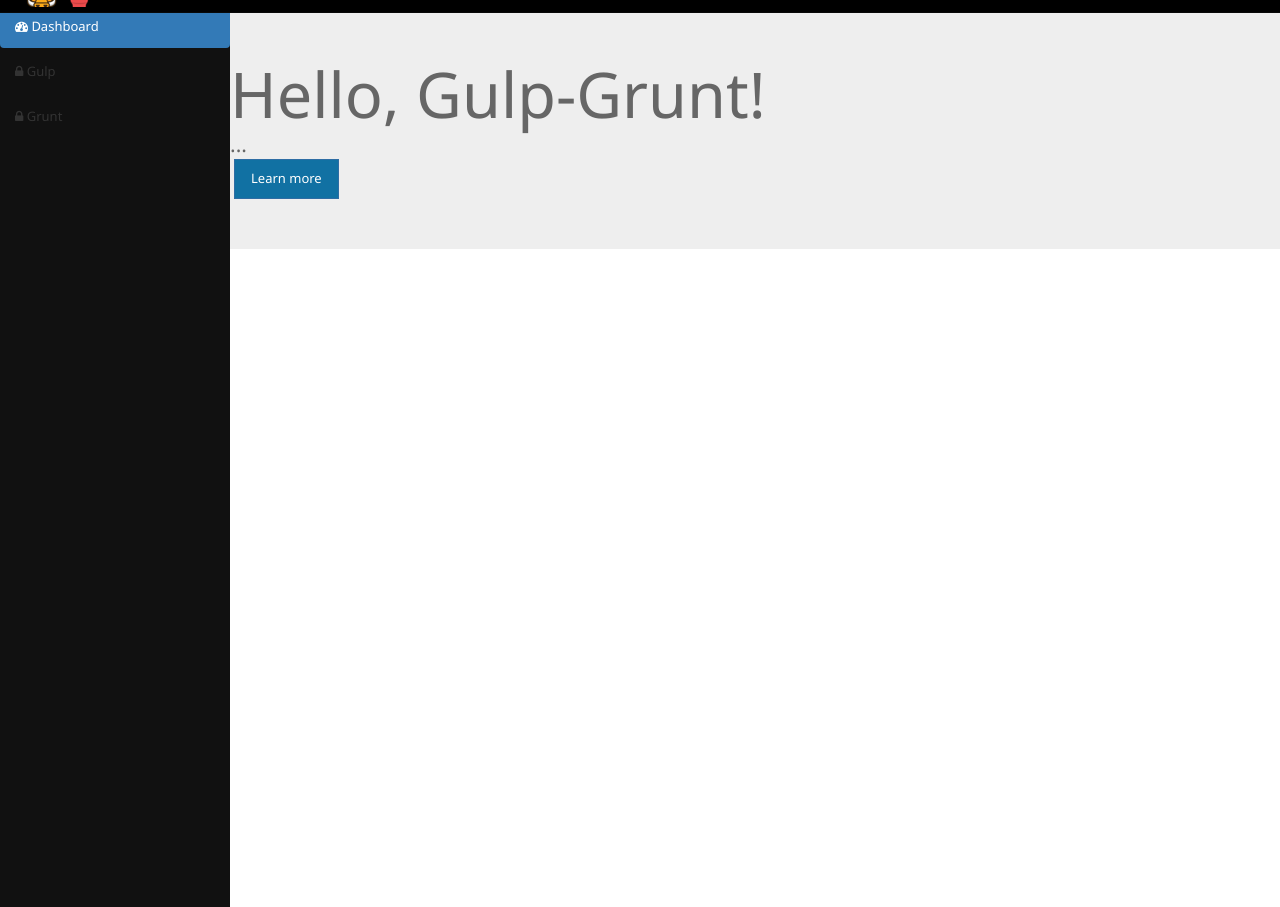
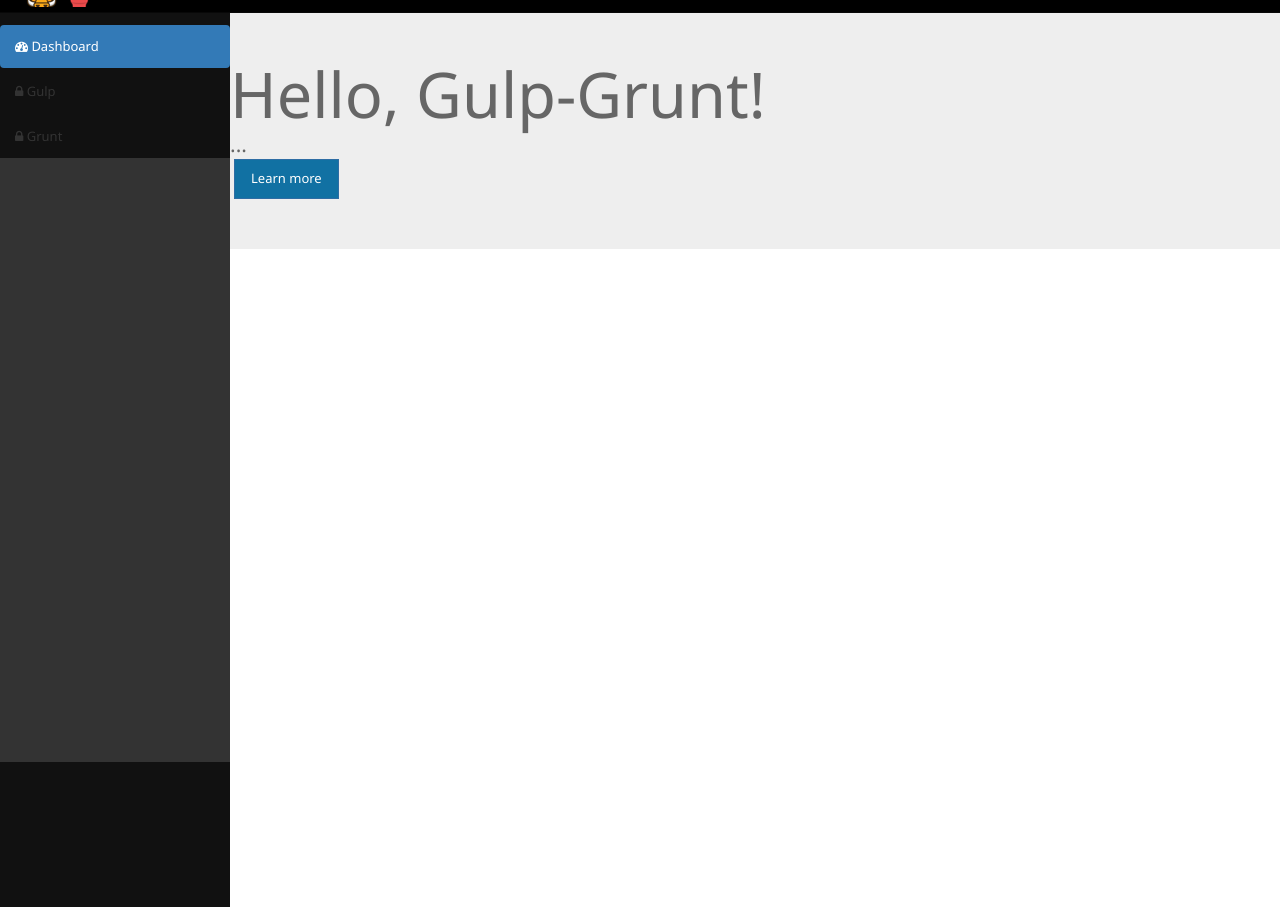
Before and after one commit to WirthAware/grunt-gulp, a website: page index.html in a window 1280 px wide. Shown: the part 38-945 px from the top of the page. Drawn offline with nearby package versions, Linux system fonts and the light colour scheme; some packages are replaced by stand-ins of ours.

Commit message:
updated sidebar

```diff
--- a/src/app/services/directives.js
+++ b/src/app/services/directives.js
@@ -19,6 +19,7 @@
             var $sidebarInner = element.find('.sidebar-inner');
             var $dropdownElement = element.find('.sidebar-dropdown a');
             element.addClass('sidebar');
+
             $dropdownElement.click(dropdown);
 
             function dropdown(e) {
--- a/src/app/templates/sidebar.html
+++ b/src/app/templates/sidebar.html
@@ -1,4 +1,9 @@
 <div data-cc-sidebar data-ng-controller="sidebar as vm">
+    <div class="sidebar-filler"></div>
+    <div class="sidebar-dropdown"><a href="#">Menu</a></div>
+    <div class="sidebar-inner">
+        <div class="sidebar-widget">
+        </div>
         <ul class="nav nav-pills nav-stacked">
             <li class="fade-selection-animation" data-ng-class="vm.isCurrent(r)"
                 data-ng-repeat="r in vm.navRoutes">
```
